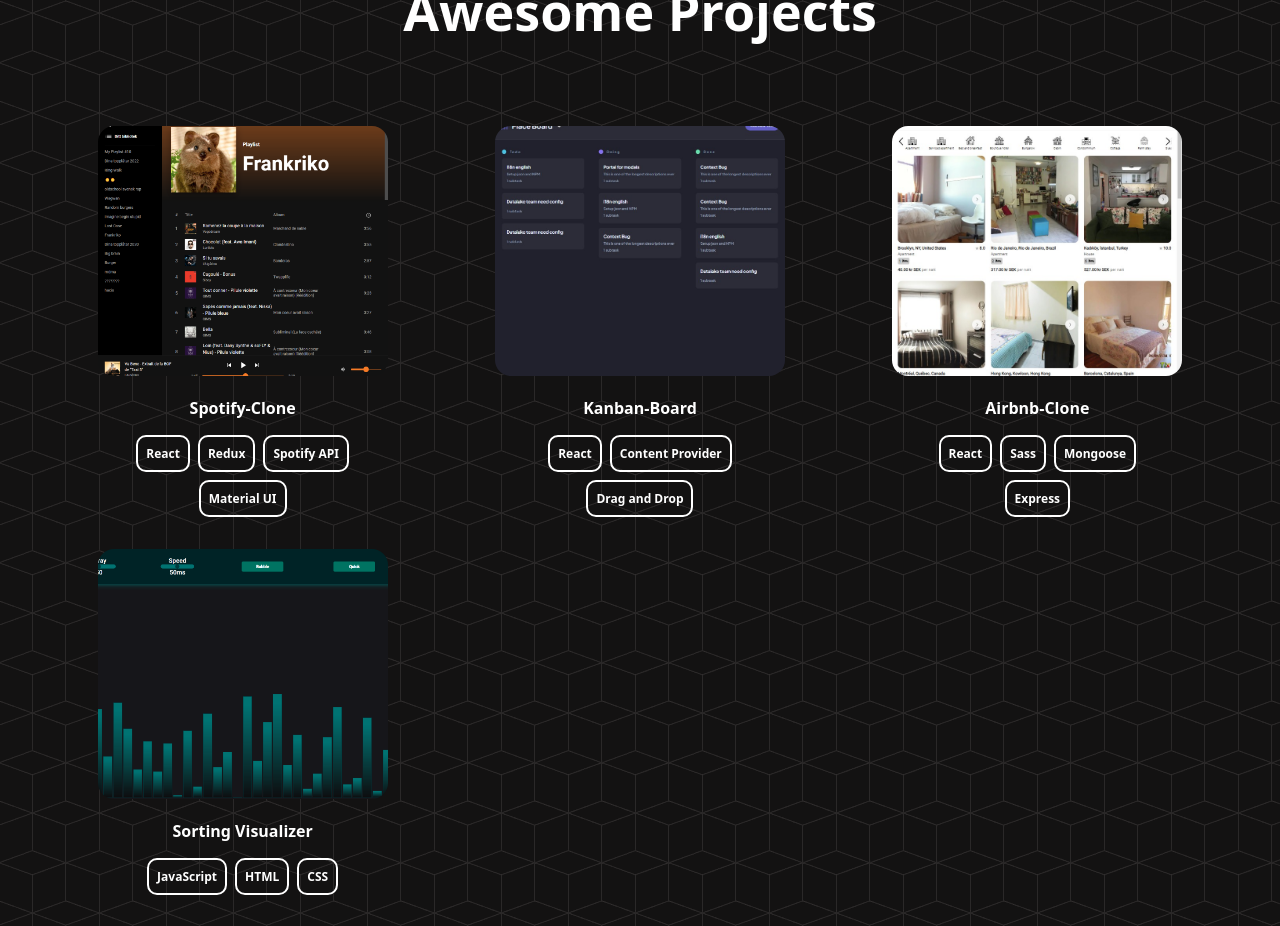
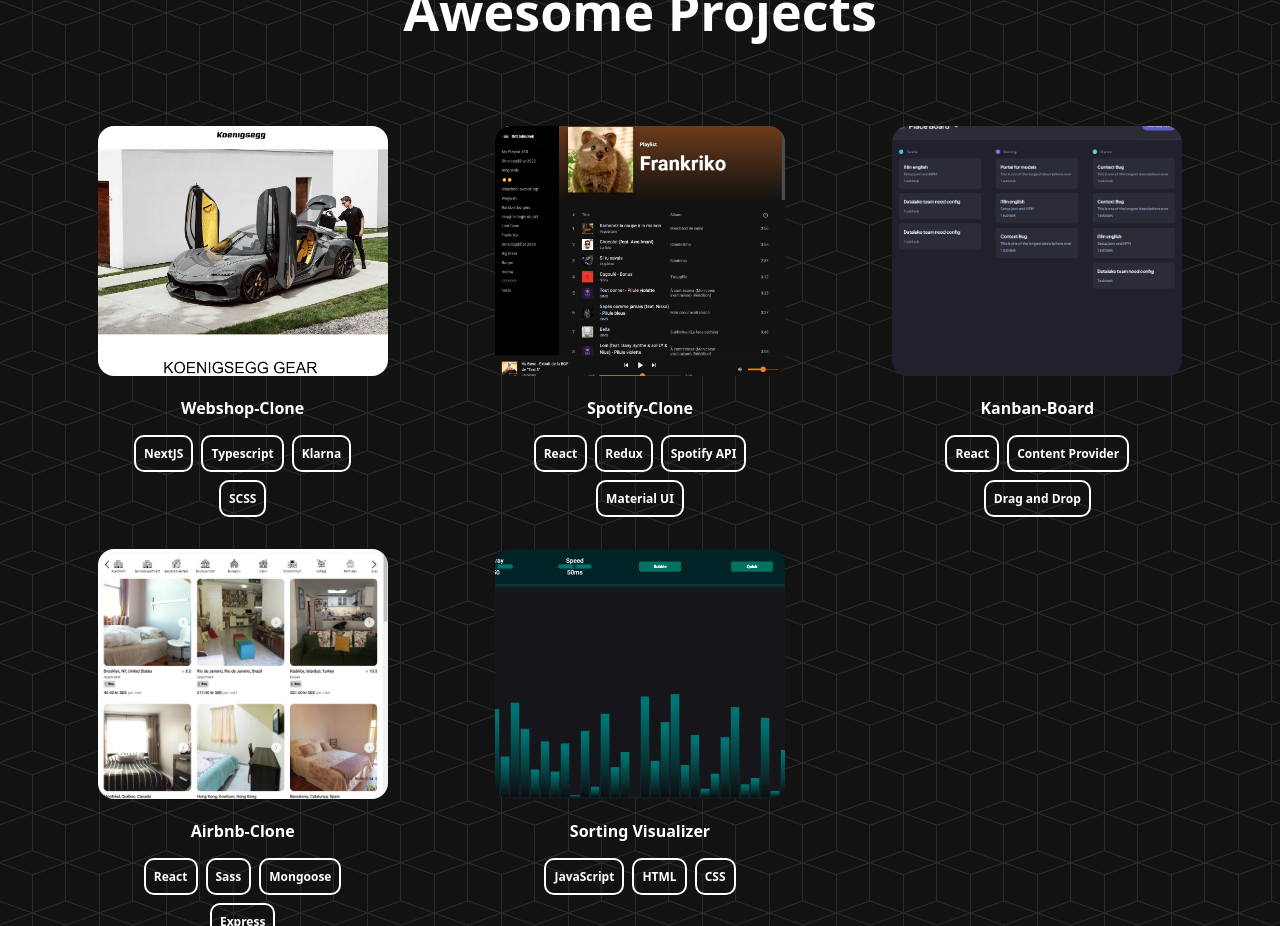
Before and after one commit to Haco11/Portfolio-React, a React (Create React App) app: page / in a window 1280 px wide. Shown: the part 1700-2626 px from the top of the page. Built offline with nearby package versions, Linux system fonts and the light colour scheme.

Commit message:
Added new project

```diff
--- a/src/data.js
+++ b/src/data.js
@@ -23,6 +23,7 @@
 import work3 from "./assets/work3.1.png";
 import work4 from "./assets/work4.jpg";
 import work5 from "./assets/work5.png";
+import work6 from "./assets/work6.jpeg";
 
 export const navLinks = ["home", "skills", "portfolio", "about", "contact"];
 
@@ -169,4 +170,12 @@
     live: "",
     tag: ["React", "Redux", "Spotify API", "Material UI"],
   },
+  {
+    id: 5,
+    img: work6,
+    name: "Webshop-Clone",
+    github: "https://github.com/Haco11/webshop-clone",
+    live: "https://webshop-clone.vercel.app/",
+    tag: ["NextJS", "Typescript", "Klarna", "SCSS"],
+  },
 ];
```
Also changed, not shown: src/assets/work6.jpeg (added).
